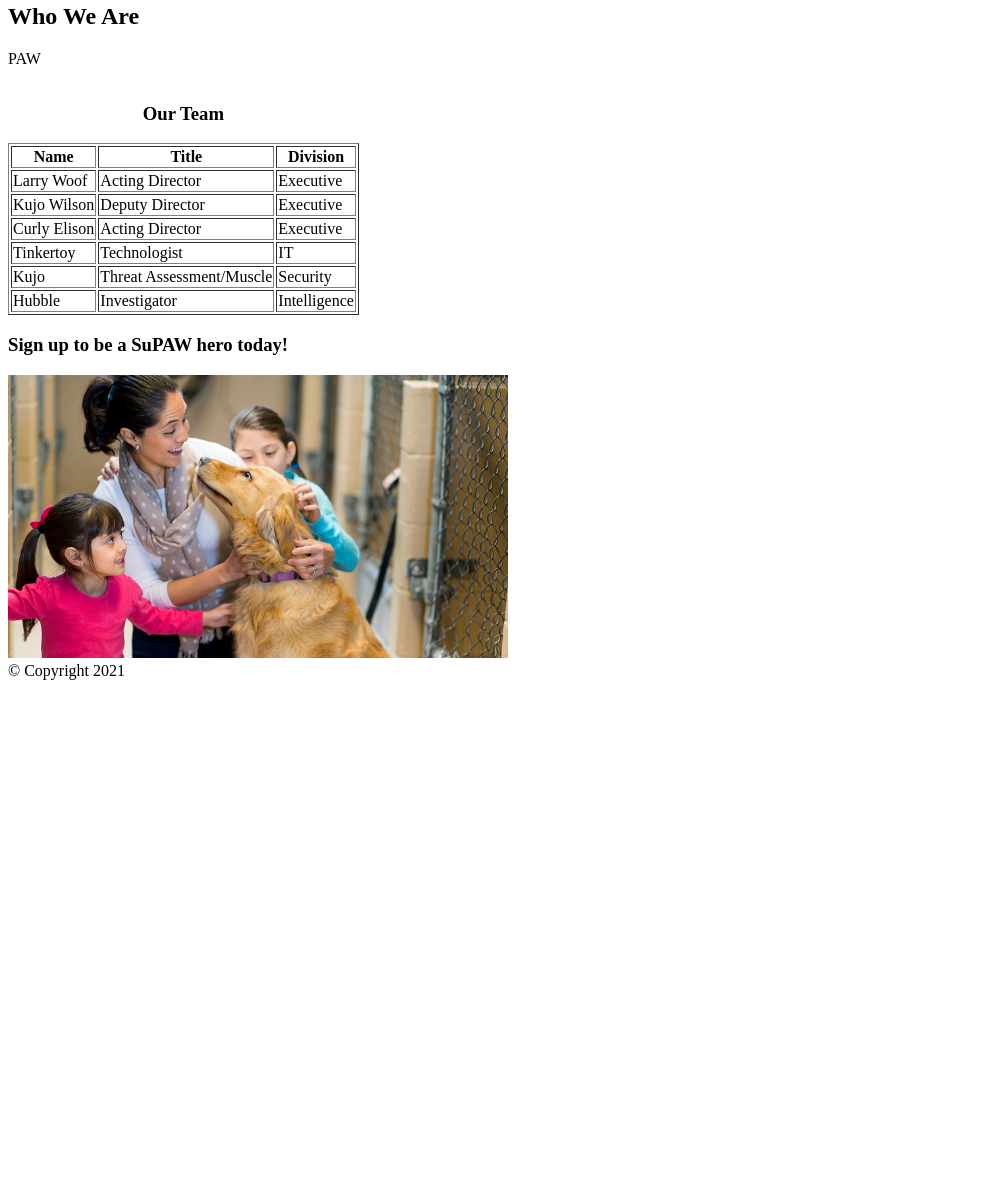
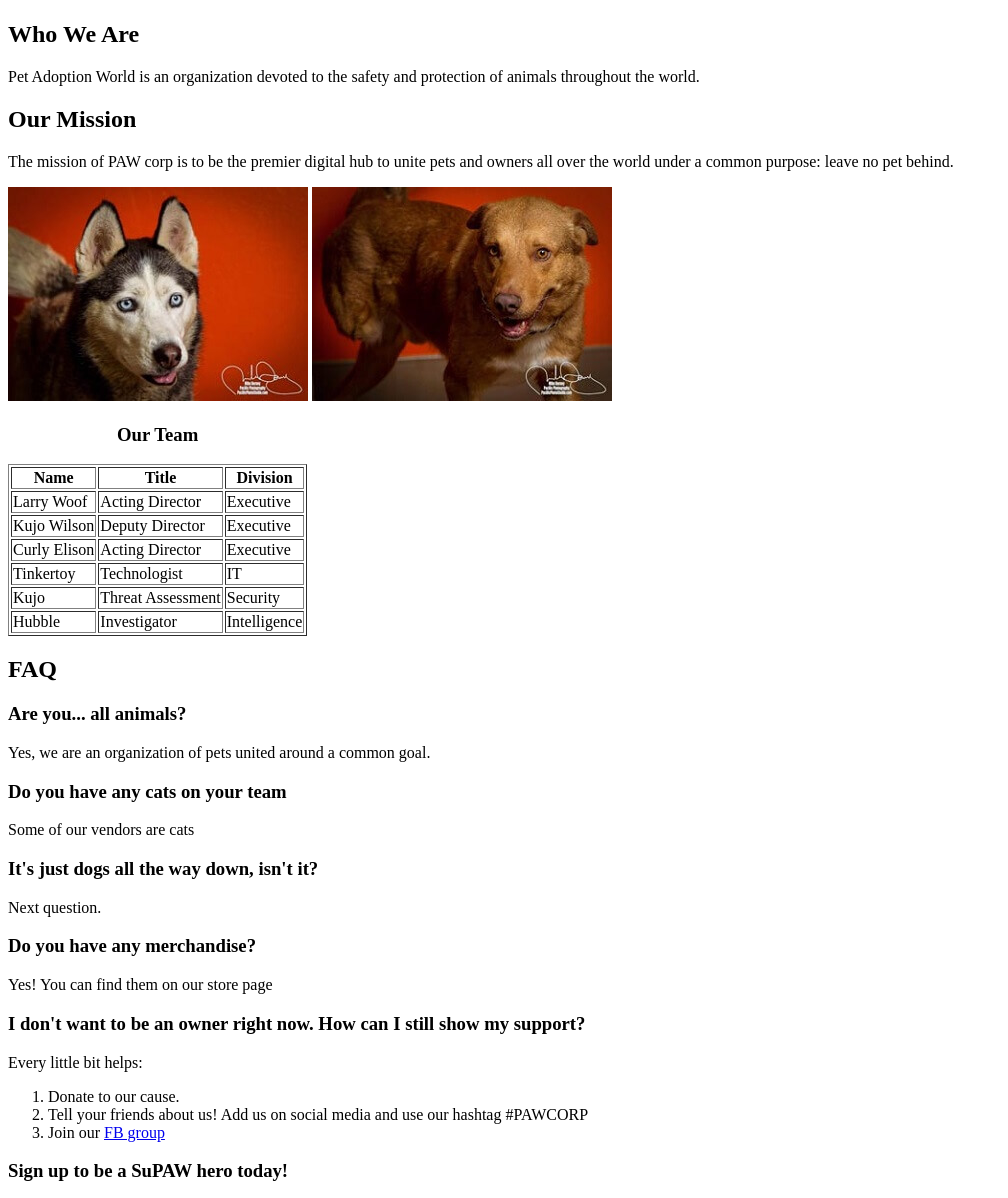
Before and after one commit to gamefensi/m1-assignment, a plain HTML site: page about.html in a window 1280 px wide. Shown: the part 474-1672 px from the top of the page, without its empty margins (0-1008 px from the left). Before the commit the page ends 1162 px from the top, so only its background shows below. Drawn offline with Linux system fonts and the light colour scheme.

Commit message:
added CTA, FAQ section, imgs

```diff
--- a/about.html
+++ b/about.html
@@ -22,8 +22,10 @@
             <li><a href="about.html">About Us</a></li>
             <!-- sign up form -->
             <li>Become a hero</li>
-            <!-- table with contact info of members -->
-            <li>Contact</li>
+            <!-- Online Merch Store -->
+            <li>Store</li>
+            <!-- Contact page -->
+            <li>Contact Us</li>
         </ul>
     </nav>
     <!-- End Navigation -->
@@ -33,10 +35,13 @@
         <div id="part1">
             <img src="images/parents-kiss.jpg" alt="cool dog" width="400">
             <h2>Who We Are</h2>
-            <p>PAW  </p>
+            <p>Pet Adoption World is an organization devoted to the safety and protection of animals throughout the world.</p>
+            <h2>Our Mission</h2>
+            <p>The mission of PAW corp is to be the premier digital hub to unite pets and owners all over the world under a common purpose: leave no pet behind.</p>
         </div>
-        <div>
-            <p></p>
+        <!-- Corporate Structure -->
+        <div id="part2">
+            <span class="team"><img src="images/team.jpg" alt="team member 1" width="300"></span> <span class="team"><img src="images/team2.jpg" alt="team member 1" width="300"></span>
             <table border="1">
                 <caption><h3>Our Team</h3></caption>
                 <thead>
@@ -69,7 +74,7 @@
                     </tr>
                     <tr>
                         <td>Kujo</td>
-                        <td>Threat Assessment/Muscle</td>
+                        <td>Threat Assessment</td>
                         <td>Security</td>
                     </tr>
                     <tr>
@@ -78,10 +83,28 @@
                         <td>Intelligence</td>
                     </tr>
                 </tbody>
-                <tfooter>
-
-                </tfooter>
+                <tfoot>
+                </tfoot>
             </table>
+        </div>
+        <div id="part3">
+            <h2>FAQ</h2>
+            <h3>Are you... all animals?</h3>
+            <p>Yes, we are an organization of pets united around a common goal.</p>
+            <h3>Do you have any cats on your team</h3>
+            <p>Some of our vendors are cats</p>
+            <h3>It's just dogs all the way down, isn't it?</h3>
+            <p>Next question.</p>
+            <h3>Do you have any merchandise?</h3>
+            <p>Yes! You can find them on our store page</p>
+            <h3>I don't want to be an owner right now. How can I still show my support?</h3>
+            <p>Every little bit helps:
+                <ol>
+                    <li>Donate to our cause.</li>
+                    <li>Tell your friends about us! Add us on social media and use our hashtag #PAWCORP</li>
+                    <li>Join our <a href="https://facebook.com/pawtytyme">FB group</a></li>
+                </ol>
+            </p>
         </div>
 
         <h3>Sign up to be a SuPAW hero today!</h3>
```
Also changed, not shown: index.html (+6 -4 lines), images/team.jpg (renamed from images/31525296_1990077481063968_6480254460160376832_o-1.jpg), images/team2.jpg (renamed from images/31606606_1990077514397298_5251558037256142848_o-1.jpg).
